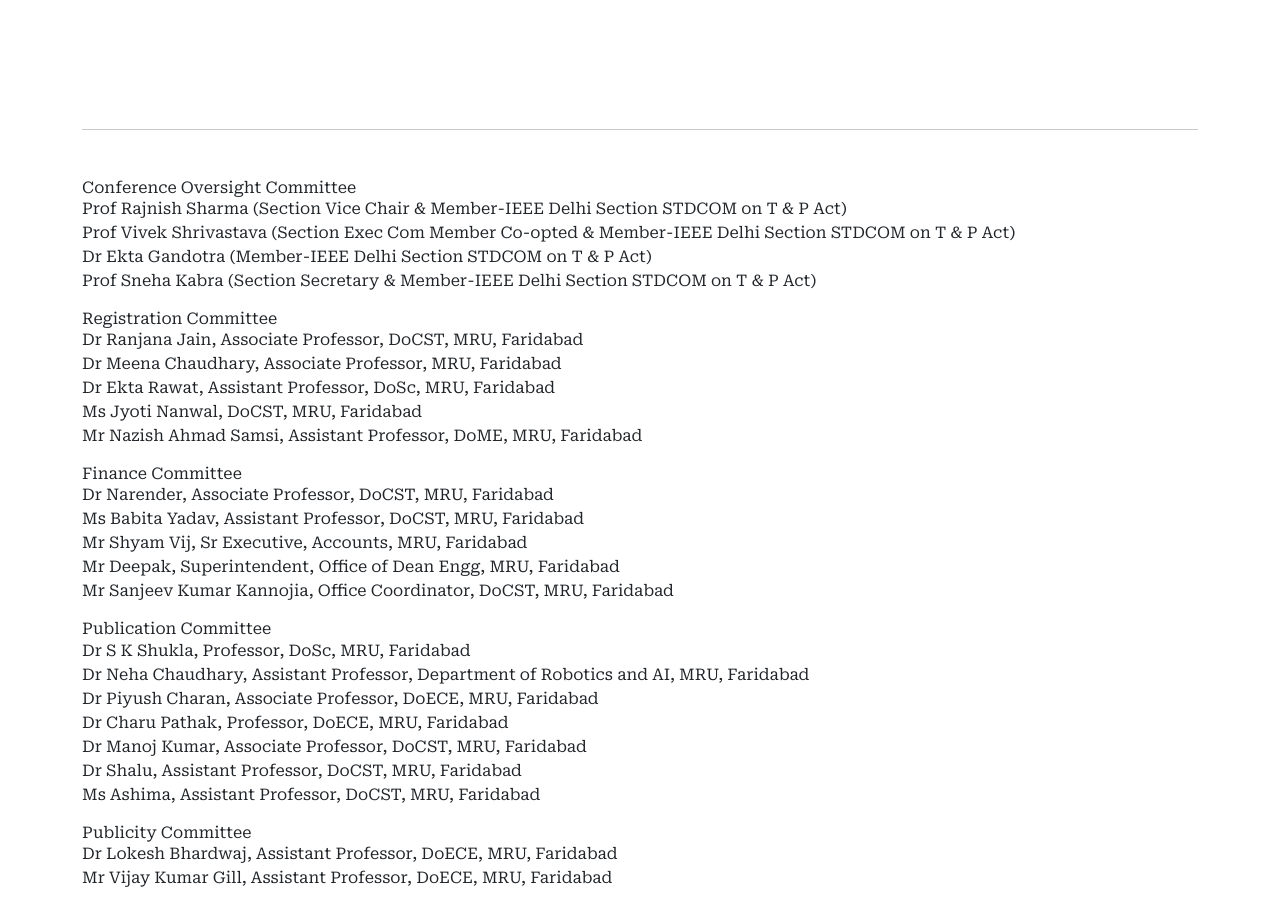
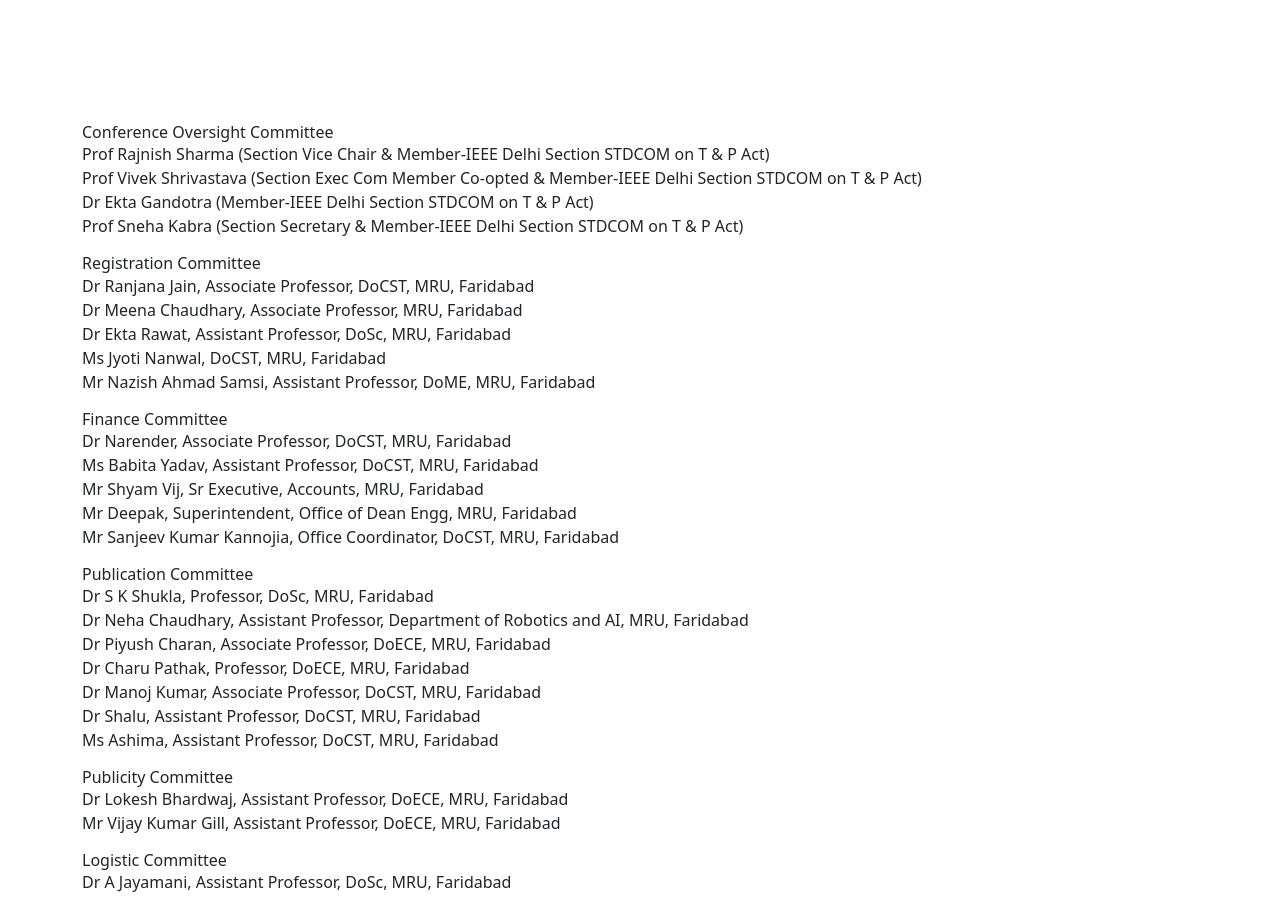
Before and after one commit to KumarAr0631F/ICASS-2026, a React (Vite) app: page /organising-committee in a window 1280 px wide. Shown: the part 2660-3558 px from the top of the page. Built offline with nearby package versions, Linux system fonts and the light colour scheme.

Commit message:
update the tracks page

```diff
--- a/src/components/Navbar.jsx
+++ b/src/components/Navbar.jsx
@@ -1,6 +1,4 @@
-const toggleVenueDropdown = () => {
-  setIsVenueDropdownOpen((prev) => !prev);
-};
+
 import React, { useState } from "react";
 import { useNavigate } from "react-router-dom";
 import { assets } from "../assets/assets";
@@ -35,6 +33,10 @@
   const toggleCallDropdown = () => {
     setIsCallDropDownOpen((prev) => !prev);
   };
+
+  const toggleVenueDropdown = () => {
+  setIsVenueDropdownOpen((prev) => !prev);
+};
 
   const handleMenuItemClick = (path) => {
     toggleMenu();
--- a/src/index.css
+++ b/src/index.css
@@ -1,12 +1,10 @@
-@import url('https://fonts.googleapis.com/css2?family=Roboto+Serif:wght@400;700&display=swap');
+
 
 @tailwind base;
 @tailwind components;
 @tailwind utilities;
 
-body {
-  font-family: 'Roboto Serif', serif;
-}
+
 
 .manavheadig{
     display : grid ;
--- a/src/pages/AdvisoryCommittee.jsx
+++ b/src/pages/AdvisoryCommittee.jsx
@@ -2,8 +2,8 @@
 
 const AdvisoryCommittee = () => {
   return (
-    <div className="container mx-auto px-6 md:px-12 p-5">
-      <div className="grid grid-cols-1 md:grid-cols-2 gap-32">
+    <div className="container mx-auto px-6 md:px-12 py-3">
+      <div className="grid grid-cols-1 md:grid-cols-2 gap-4">
         <div>
           <h2 className="text-xl font-semibold mb-3 text-gray-700">
             International Advisory Committee
--- a/src/pages/Home.jsx
+++ b/src/pages/Home.jsx
@@ -479,7 +479,7 @@
               </div>
 
               <img
-                className="w-[15rem] h-[15rem] items-center"
+                className="w-[15rem] h-[10rem] items-center"
                 src={assets.sponsor_logo_3}
                 alt=""
               />
--- a/src/pages/OrganisingCommitte.jsx
+++ b/src/pages/OrganisingCommitte.jsx
@@ -7,16 +7,15 @@
       <div className="container mx-auto px-6 md:px-12">
         {/* Patrons Section */}
         <div className="mb-3">
-          <hr className="border-t border-blue-500 mb-5" />
 
-          <h2 className="text-xl font-semibold text-gray-700">
-            Conference Oversight Committee
+          <h2 className="text-xl mt-4 font-semibold text-gray-700">
+            Conference Oversight Committee
           </h2>
           <ul className="list-disc ml-6 mb-3 text-justify text-gray-700">
-            <li>Prof Rajnish Sharma (Section Vice Chair & Member-IEEE Delhi Section STDCOM on T & P Act)</li>
-            <li>Prof Vivek Shrivastava (Section Exec Com Member Co-opted & Member-IEEE Delhi Section STDCOM on T & P Act)</li>
-            <li>Dr Ekta Gandotra (Member-IEEE Delhi Section STDCOM on T & P Act)</li>
-            <li>Prof Sneha Kabra (Section Secretary & Member-IEEE Delhi Section STDCOM on T & P Act)</li>
+            <li>Prof Rajnish Sharma (Section Vice Chair & Member-IEEE Delhi Section STDCOM on T & P Act)</li>
+            <li>Prof Vivek Shrivastava (Section Exec Com Member Co-opted & Member-IEEE Delhi Section STDCOM on T & P Act)</li>
+            <li>Dr Ekta Gandotra (Member-IEEE Delhi Section STDCOM on T & P Act)</li>
+            <li>Prof Sneha Kabra (Section Secretary & Member-IEEE Delhi Section STDCOM on T & P Act)</li>
           </ul>
 
           {/* Chief Patrons */}
@@ -54,7 +53,7 @@
         {/* Chairs Section */}
         <div>
           {/* General Chair */}
-          <h2 className="text-xl font-medium text-gray-700">
+          <h2 className="text-xl font-bold text-gray-700">
             Publication Committee
           </h2>
           <ul className="list-disc text-justify ml-6 text-gray-700 mb-3">
@@ -72,7 +71,7 @@
           </ul>
 
           {/* Conference Chair */}
-          <h2 className="text-xl font-medium text-gray-700">
+          <h2 className="text-xl font-bold text-gray-700">
             Publicity Committee
           </h2>
           <ul className="list-disc text-justify  ml-6 text-gray-700 mb-3">
--- a/src/pages/Patrons.jsx
+++ b/src/pages/Patrons.jsx
@@ -7,10 +7,9 @@
       <div className="container mx-auto px-6 md:px-12">
         {/* Patrons Section */}
         <div className="mb-3">
-          <hr className="border-t border-blue-500 mb-5" />
 
           {/* Chief Patrons */}
-          <h2 className="text-xl font-semibold text-gray-700">
+          <h2 className="text-xl mt-4 font-semibold text-gray-700">
             Chief Patron(s)
           </h2>
           <ul className="list-disc ml-6 mb-3 text-justify text-gray-700">
@@ -39,7 +38,7 @@
         {/* Chairs Section */}
         <div>
           {/* General Chair */}
-          <h2 className="text-xl font-medium text-gray-700">General Chair</h2>
+          <h2 className="text-xl font-bold text-gray-700">General Chair</h2>
           <ul className="list-disc text-justify ml-6 text-gray-700 mb-3">
             <li>
               Prof (Dr) Dipali Bansal, Professor and Dean, SoE, MRU, Faridabad
@@ -47,7 +46,7 @@
           </ul>
 
           {/* Conference Chair */}
-          <h2 className="text-xl font-medium text-gray-700">
+          <h2 className="text-xl font-bold text-gray-700">
             Conference Chair
           </h2>
           <ul className="list-disc text-justify  ml-6 text-gray-700 mb-3">
@@ -55,7 +54,7 @@
               Prof (Dr) Manpreet Kaur, Director E-Learning and Professor, DoCST, MRU, Faridabad
             </li>
           </ul>
-          <h2 className="text-xl font-medium text-gray-700">
+          <h2 className="text-xl font-bold text-gray-700">
             Executive Chair(s)
           </h2>
           <ul className="list-disc text-justify  ml-6 text-gray-700 mb-3">
--- a/src/pages/TechnicalProgramCommittee.jsx
+++ b/src/pages/TechnicalProgramCommittee.jsx
@@ -4,8 +4,8 @@
   return (
     <div>
       {/* Content Section */}
-      <div className="container flex flex-col md:flex-row gap-8 p-5 mx-auto px-6 md:px-12">
-        <div className="mb-3">
+      <div className="container flex flex-col md:flex-row gap-8 py-4 mx-auto px-6 md:px-12">
+        <div>
           {/* Chief Patrons */}
           <h2 className="text-xl font-semibold mb-3 text-gray-700">
             Technical Program Committee
@@ -24,6 +24,7 @@
               Prof (Dr) M R Tyagi, Adjunct Professor, Department of Mechanical
               Engineering, MRU, Faridabad
             </li>
+            <li>Prof (Dr) Bhim Singh, Director Publications & Patents and Head, DoME, MRU, Faridabad</li>
             <li>
               Prof (Dr) Shailender Kumar, Professor, Computer Science &
               Technology, Delhi University
@@ -36,6 +37,7 @@
               Prof (Dr) Ashok Mittal, Professor, Department of ECE, NSUT, New
               Delhi
             </li>
+            <li>Prof (Dr) Sachin Lakra, Professor, DoCST, MRU, Faridabad</li>
             <li>Prof (Dr) Amit, Professor, DTU, New Delhi</li>
             <li>
               Prof (Dr) C Patvardhan, Professor, Dayalbagh Educational
@@ -49,6 +51,7 @@
               Prof (Dr) Munish Vashishtha, Professor, J. C. Bose University of
               Science and Technology, Faridabad
             </li>
+            <li>Dr S K Shukla, Professor, DoSc, MRU, Faridabad</li>
             <li>
               Prof (Dr) Sanjeev Kr Singh, Professor and Dean (Basic and Applied
               Sciences), Galgotias University, Greater Noida
```
